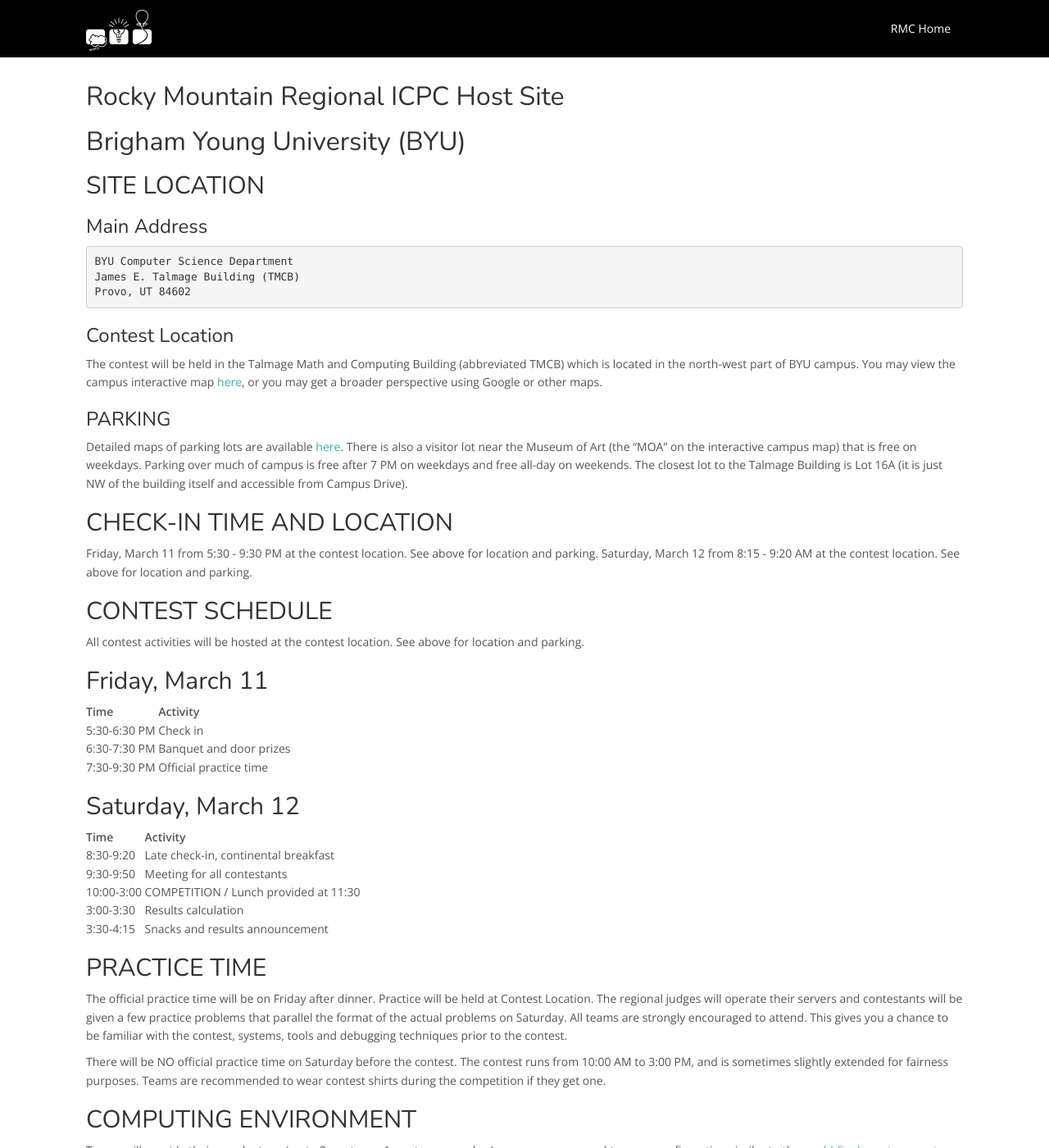
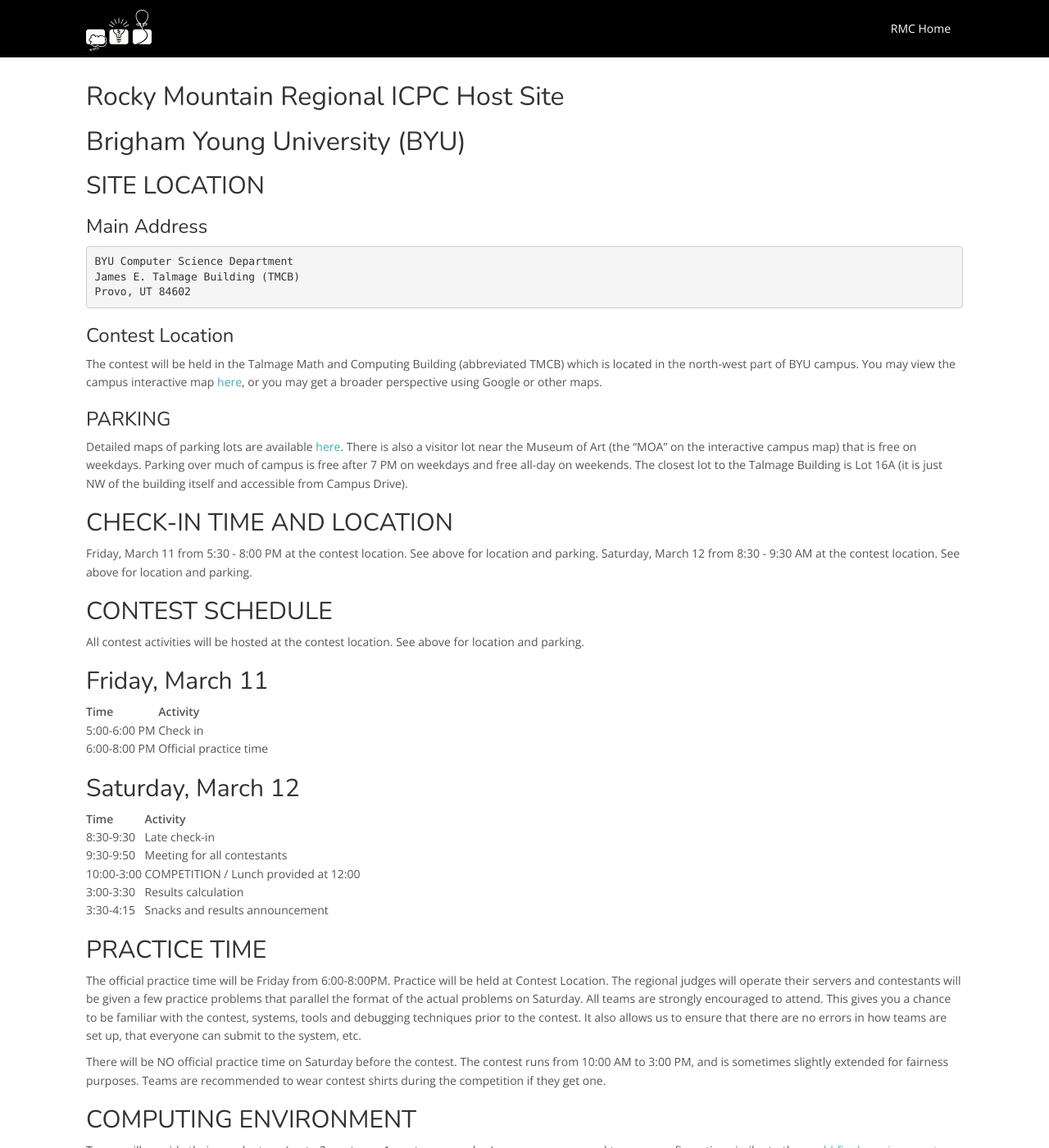
Before and after one commit to icpc/na-rocky-mountain-web, a Jekyll site: the page built from docs/byu/index.md, in a window 1280 px wide and 1400 px high. Shown: the whole window at 82% size. Built offline with Jekyll 4.4.1, drawn with Linux system fonts in a browser that asks for light colours; nearby versions of some CDN libraries; our own code applies the rules of GitHub Pages for plain Markdown files; some of the changed text lies outside the part shown.

Commit message:
Update index.md

```diff
--- a/docs/byu/index.md
+++ b/docs/byu/index.md
@@ -22,8 +22,8 @@
 
 ## CHECK-IN TIME AND LOCATION
 
-Friday, March 11 from 5:30 - 9:30 PM at the contest location. See above for location and parking.
-Saturday, March 12 from 8:15 - 9:20 AM at the contest location. See above for location and parking.
+Friday, March 11 from 5:30 - 8:00 PM at the contest location. See above for location and parking.
+Saturday, March 12 from 8:30 - 9:30 AM at the contest location. See above for location and parking.
 
 ## CONTEST SCHEDULE
 
@@ -33,23 +33,22 @@
 
 | Time         |     | Activity                |
 | ------------ | --- | ----------------------- |
-| 5:30-6:30 PM |     | Check in                |
-| 6:30-7:30 PM |     | Banquet and door prizes |
-| 7:30-9:30 PM |     | Official practice time  |
+| 5:00-6:00 PM |     | Check in                |
+| 6:00-8:00 PM |     | Official practice time  |
 
 ## Saturday, March 12
 
 | Time       |     | Activity                              |
 | ---------- | --- | ------------------------------------- |
-| 8:30-9:20  |     | Late check-in, continental breakfast  |
+| 8:30-9:30  |     | Late check-in  |
 | 9:30-9:50  |     | Meeting for all contestants           |
-| 10:00-3:00 |     | COMPETITION / Lunch provided at 11:30 |
+| 10:00-3:00 |     | COMPETITION / Lunch provided at 12:00 |
 | 3:00-3:30  |     | Results calculation                   |
 | 3:30-4:15  |     | Snacks and results announcement       |
 
 ## PRACTICE TIME
 
-The official practice time will be on Friday after dinner. Practice will be held at Contest Location. The regional judges will operate their servers and contestants will be given a few practice problems that parallel the format of the actual problems on Saturday. All teams are strongly encouraged to attend. This gives you a chance to be familiar with the contest, systems, tools and debugging techniques prior to the contest.
+The official practice time will be Friday from 6:00-8:00PM. Practice will be held at Contest Location. The regional judges will operate their servers and contestants will be given a few practice problems that parallel the format of the actual problems on Saturday. All teams are strongly encouraged to attend. This gives you a chance to be familiar with the contest, systems, tools and debugging techniques prior to the contest.  It also allows us to ensure that there are no errors in how teams are set up, that everyone can submit to the system, etc.
 
 There will be NO official practice time on Saturday before the contest.
 The contest runs from 10:00 AM to 3:00 PM, and is sometimes slightly extended for fairness purposes. Teams are recommended to wear contest shirts during the competition if they get one.
```
Also changed, not shown: other parts of docs/byu/index.md (+2 -3 lines).
